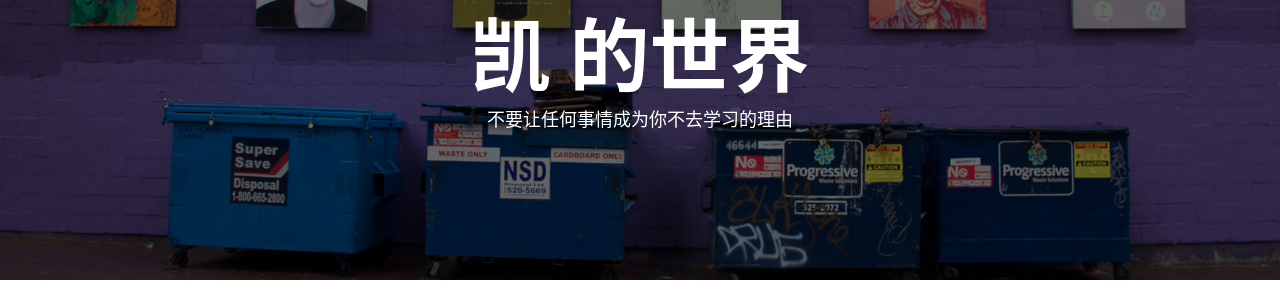
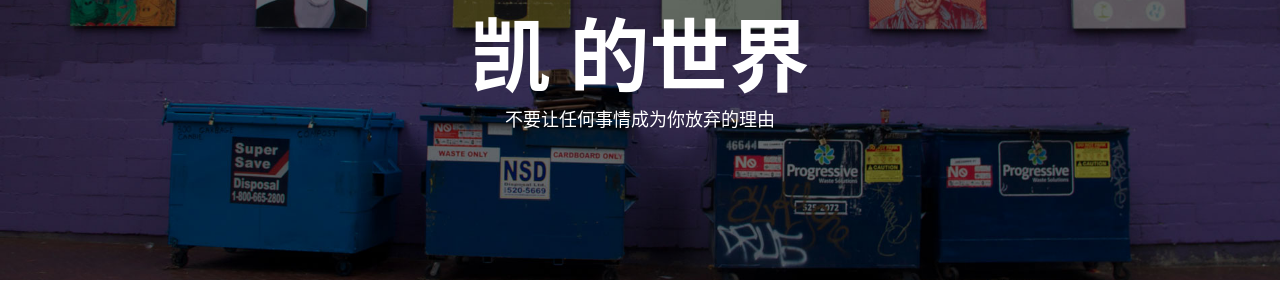
Before and after one commit to 2398954487/2398954487.GitHub.io, a Jekyll site: the page built from index.html, in a window 1280 px wide. Shown: the part 138-438 px from the top of the page. Built offline with Jekyll 4.4.1, drawn with Linux system fonts in a browser that asks for light colours; nearby versions of some CDN libraries; the list of posts is cut into pages by our own code.

Commit message:
Update index.html

```diff
--- a/index.html
+++ b/index.html
@@ -1,6 +1,6 @@
 ---
 layout: page
-description: "不要让任何事情成为你不去学习的理由"
+description: "不要让任何事情成为你放弃的理由"
 ---
 
 {% for post in paginator.posts %}
```
